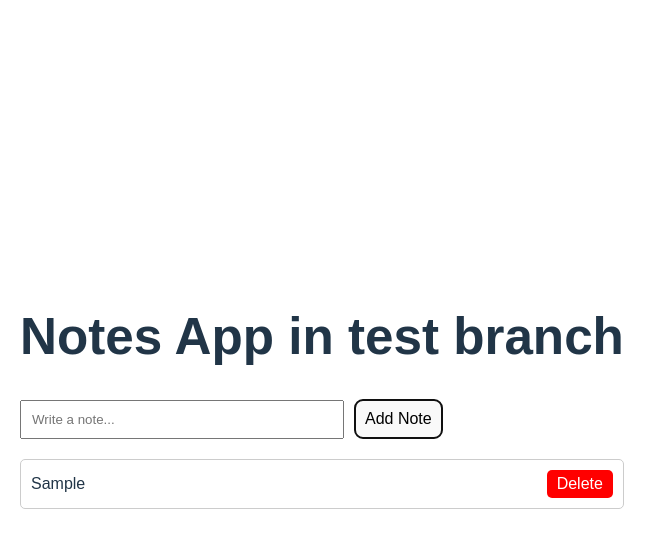
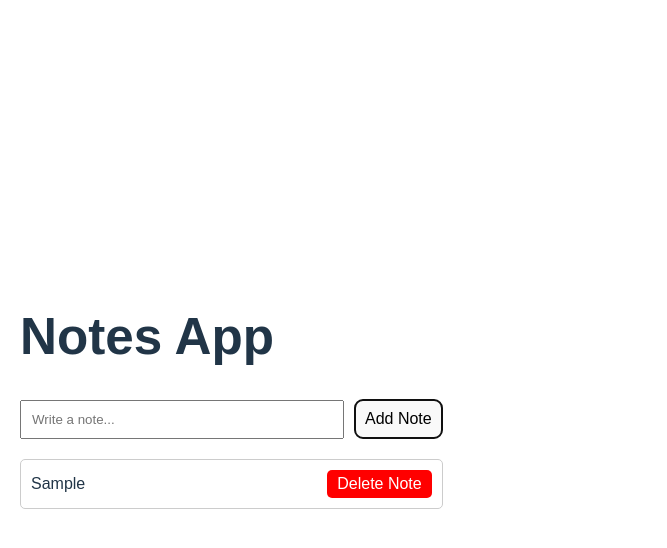
Before and after one commit to jk5422/React-18, a React (Vite) app in the folder contextApi/: page / in a window 1280 px wide. Both pictures are taken after typing "Sample" into the empty fields and a click on the button "Add Note". Shown: the top 548 px of the page, without its empty margins (0-667 px from the left). Built offline with nearby package versions, Linux system fonts and the light colour scheme.

Commit message:
button text changes

```diff
--- a/contextApi/src/App.jsx
+++ b/contextApi/src/App.jsx
@@ -14,7 +14,7 @@ const App = () => {
 
   return (
     <div style={{ padding: "20px", fontFamily: "Arial" }}>
-      <h1>Notes App in test branch</h1>
+      <h1>Notes App</h1>
 
       {/* Add Note Section */}
       <div style={{ marginBottom: "20px" }}>
@@ -61,7 +61,7 @@ const App = () => {
                 cursor: "pointer",
               }}
             >
-              Delete
+              Delete Note
             </button>
           </li>
         ))}
```
